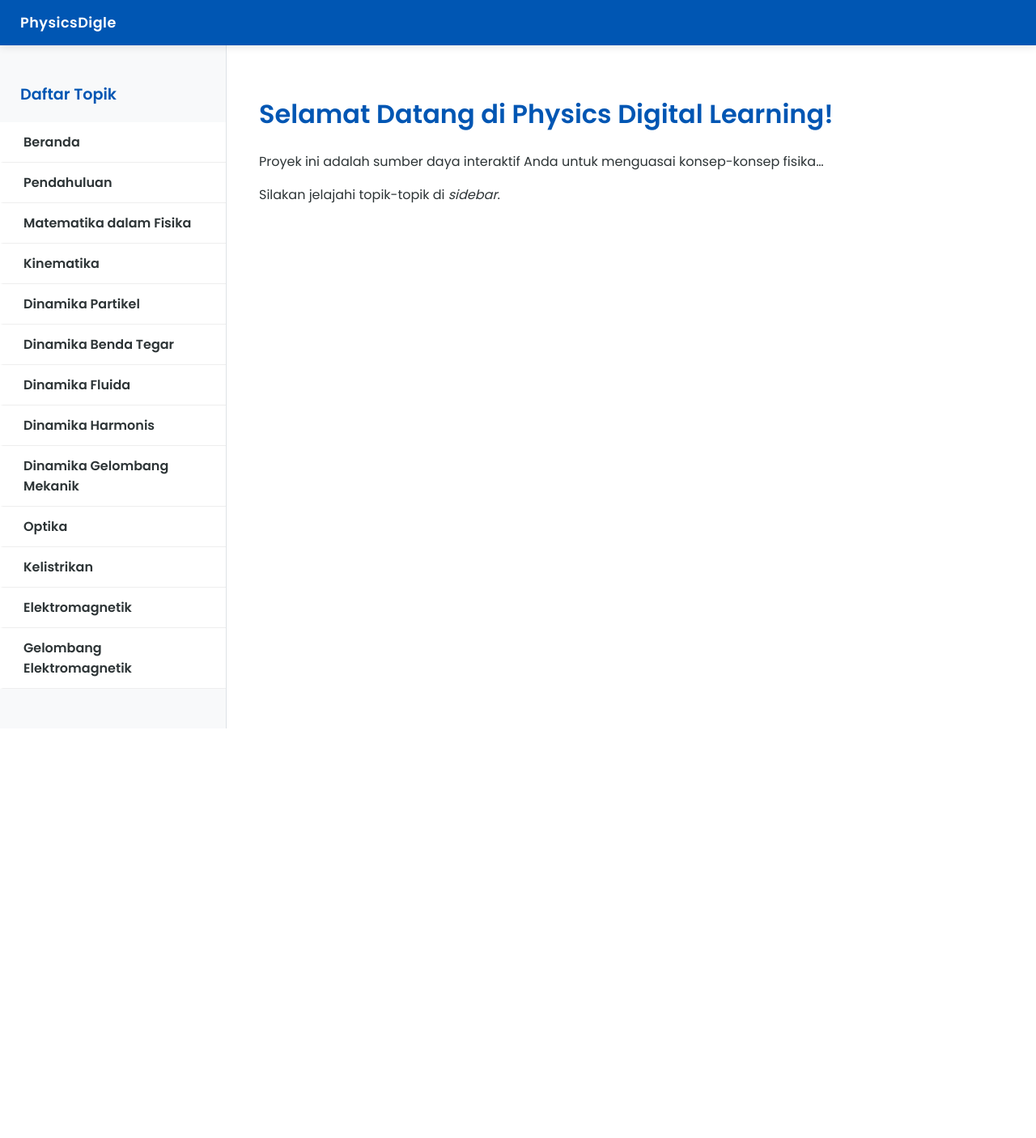
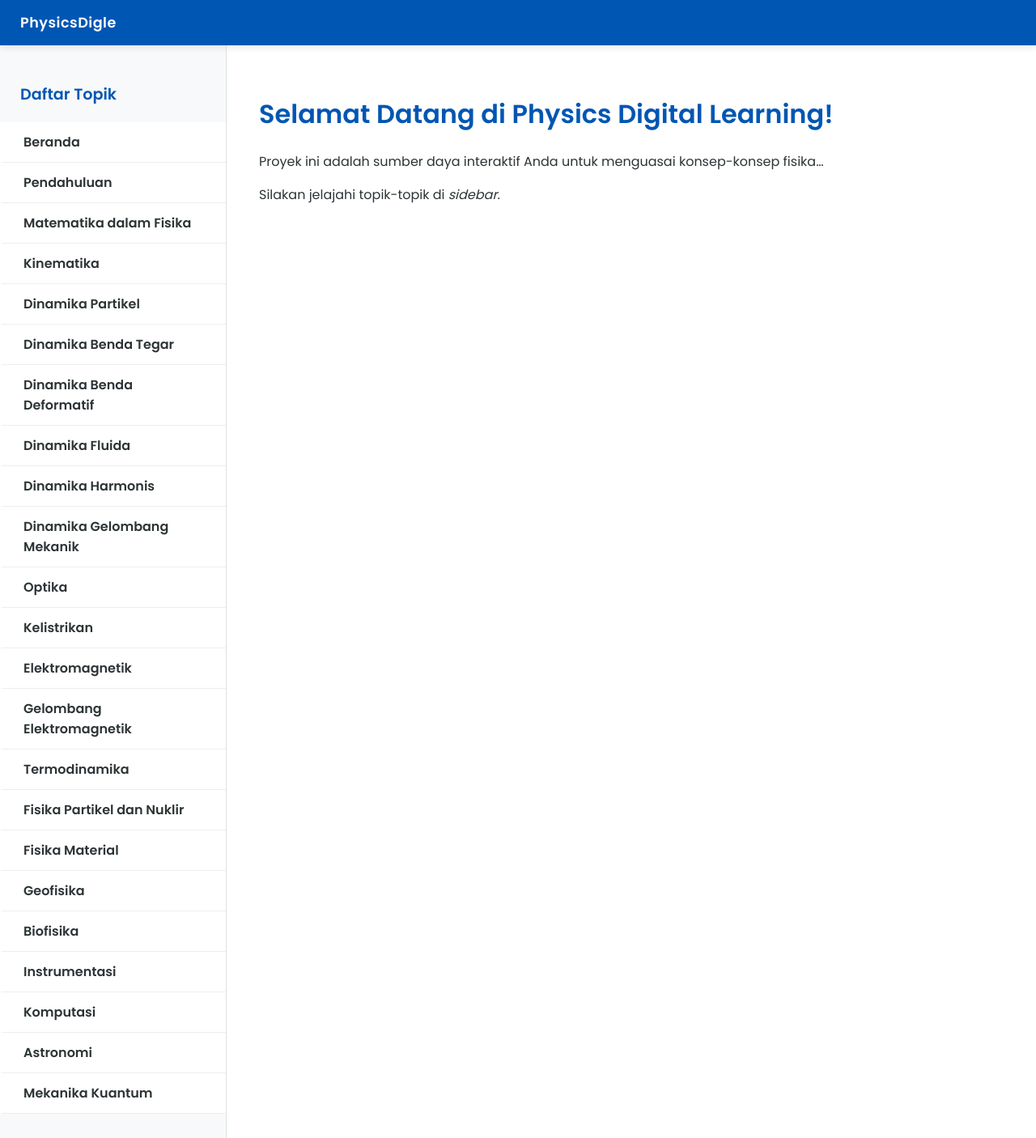
Before and after one commit to alasyariyphysics/physicsdigle, a Jekyll site: the page built from index.md, in a window 1280 px wide. Shown: the whole page at 81% size. Built offline with Jekyll 4.4.1, drawn with Linux system fonts in a browser that asks for light colours; nearby versions of some CDN libraries; before the commit the page ends 900 px from its top, so only the background shows below that.

Commit message:
Update sidebar.html
add menus

```diff
--- a/_includes/sidebar.html
+++ b/_includes/sidebar.html
@@ -79,6 +78,13 @@
           <li><a href="{{ site.baseurl }}/topics/energi-kinetik-angular.html">Energi Kinetik Angular</a></li>
           <li><a href="{{ site.baseurl }}/topics/kekekalan-energi-mekanik-angular.html">Kekekalan Energi Mekanik Angular</a></li>
           <li><a href="{{ site.baseurl }}/topics/menggelinding-tergelincir.html">Menggelinding dan Tergelincir</a></li>
+        </ul>
+      </li>
+
+      <li>
+        <a href="#" class="collapsible">Dinamika Benda Deformatif</a>
+        <ul class="sub-menu">
+          <li><a href="{{ site.baseurl }}/topics/deformasi.html">Deformasi</a></li>
         </ul>
       </li>
 
@@ -221,7 +227,68 @@
         </ul>
       </li>
 
+      <li>
+        <a href="#" class="collapsible">Termodinamika</a>
+        <ul class="sub-menu">
+          <li><a href="{{ site.baseurl }}/topics/deformasi.html">Deformasi</a></li>
+        </ul>
+      </li>
 
+      <li>
+        <a href="#" class="collapsible">Fisika Partikel dan Nuklir</a>
+        <ul class="sub-menu">
+          <li><a href="{{ site.baseurl }}/topics/deformasi.html">Deformasi</a></li>
+        </ul>
+      </li>
+
+      <li>
+        <a href="#" class="collapsible">Fisika Material</a>
+        <ul class="sub-menu">
+          <li><a href="{{ site.baseurl }}/topics/deformasi.html">Deformasi</a></li>
+        </ul>
+      </li>
+
+      <li>
+        <a href="#" class="collapsible">Geofisika</a>
+        <ul class="sub-menu">
+          <li><a href="{{ site.baseurl }}/topics/deformasi.html">Deformasi</a></li>
+        </ul>
+      </li>
+
+      <li>
+        <a href="#" class="collapsible">Biofisika</a>
+        <ul class="sub-menu">
+          <li><a href="{{ site.baseurl }}/topics/deformasi.html">Deformasi</a></li>
+        </ul>
+      </li>
+
+      <li>
+        <a href="#" class="collapsible">Instrumentasi</a>
+        <ul class="sub-menu">
+          <li><a href="{{ site.baseurl }}/topics/deformasi.html">Deformasi</a></li>
+        </ul>
+      </li>
+
+      <li>
+        <a href="#" class="collapsible">Komputasi</a>
+        <ul class="sub-menu">
+          <li><a href="{{ site.baseurl }}/topics/deformasi.html">Deformasi</a></li>
+        </ul>
+      </li>
+
+      <li>
+        <a href="#" class="collapsible">Astronomi</a>
+        <ul class="sub-menu">
+          <li><a href="{{ site.baseurl }}/topics/deformasi.html">Deformasi</a></li>
+        </ul>
+      </li>
+
+      <li>
+        <a href="#" class="collapsible">Mekanika Kuantum</a>
+        <ul class="sub-menu">
+          <li><a href="{{ site.baseurl }}/topics/deformasi.html">Deformasi</a></li>
+        </ul>
+      </li>
 
     </ul>
   </nav>
```
Also changed, not shown: other parts of _includes/sidebar.html (+0 -1 lines).
